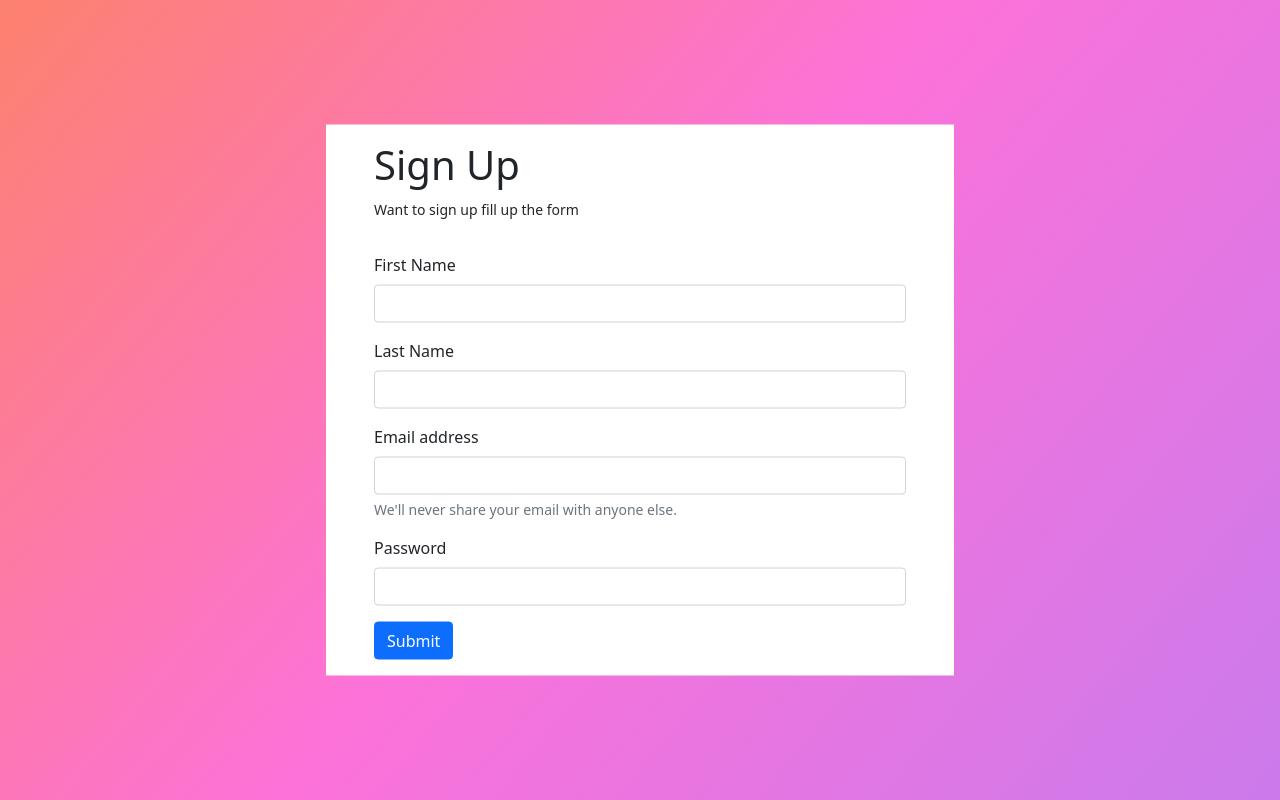
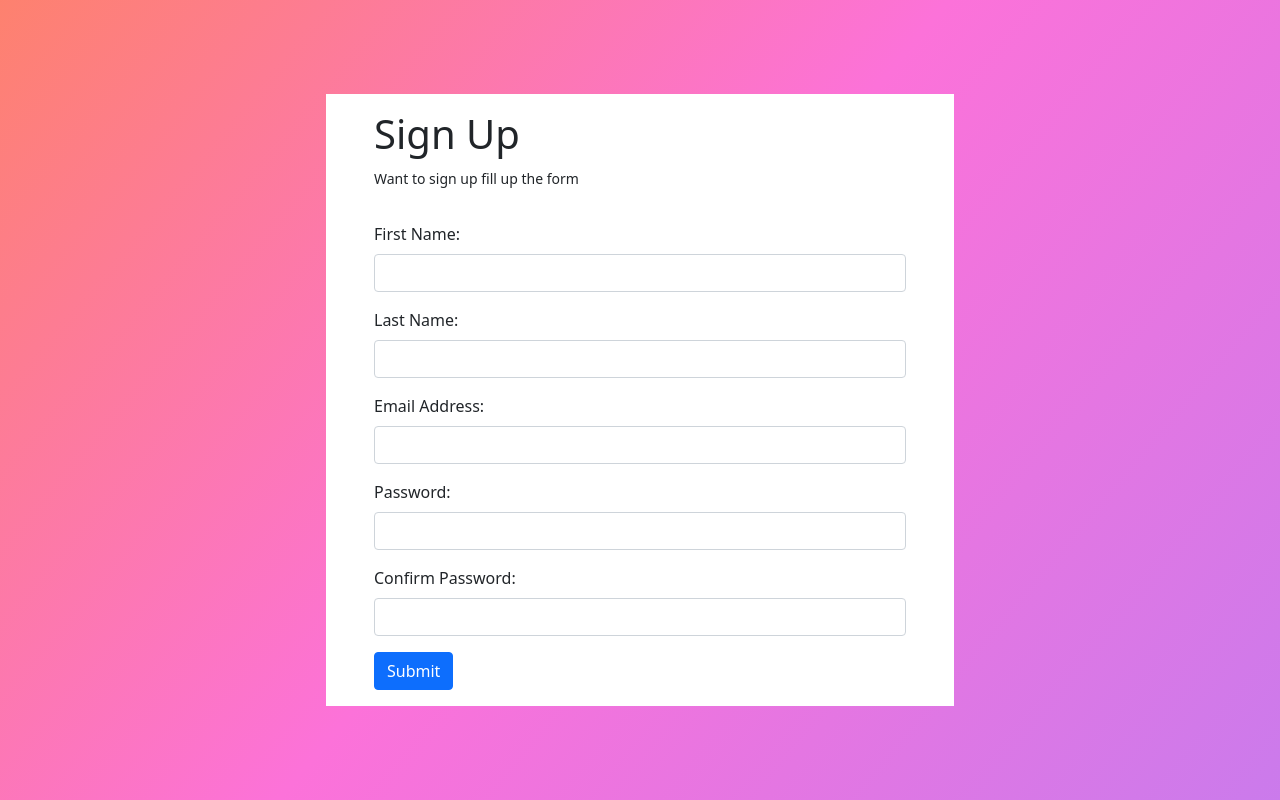
Before and after one commit to rithinark/django-tutorial, a Django app: page / in a window 1280 px wide. Run offline with Django 3.2, Linux system fonts and the light colour scheme.

Commit message:
usercreationform form

```diff
--- a/tutorial/app/forms.py
+++ b/tutorial/app/forms.py
@@ -2,7 +2,13 @@ from django import forms
 from django.contrib.auth.models import User
 from django.contrib.auth.forms import UserCreationForm
 
+User._meta.get_field('email')._unique = True
 class Register(UserCreationForm):
+    first_name = forms.CharField(widget=forms.TextInput(attrs={'class': 'form-control','id': 'InputFname'}), max_length = 32, label="First Name")
+    last_name = forms.CharField(widget=forms.TextInput(attrs={'class': 'form-control','id': 'InputLname'}), max_length = 32, label="Last Name")
+    email = forms.EmailField(widget=forms.EmailInput(attrs={'class': 'form-control', 'id': 'InputEmail'}), max_length=254, label="Email Address")
+    password1 = forms.CharField(widget=forms.PasswordInput(attrs={'class': 'form-control', 'id': 'InputPassword'}), label="Password")
+    password2 = forms.CharField(widget=forms.PasswordInput(attrs={'class': 'form-control', 'id': 'InputPassword'}), label="Confirm Password")
     class Meta:
         model = User
-        fields = ['username' ,'password1', 'password2']
+        fields = ['first_name', 'last_name', 'email', 'password1', 'password2']
--- a/tutorial/app/views.py
+++ b/tutorial/app/views.py
@@ -12,4 +12,5 @@ def index(request):
             return HttpResponse("success")
     else:
         form = Register()
+        print([type(fo) for fo in form])
     return render(request,'app\\index.html',{'forms':form})
--- a/tutorial/templates/app/index.html
+++ b/tutorial/templates/app/index.html
@@ -21,27 +21,16 @@
             </div>
             <div class="regist-form mb-5 mx-5">
                 <form method="POST">
-                    <div class="mb-3">
-                        <label for="exampleInputFname" class="form-label">First Name</label>
-                        <input type="text" class="form-control" id="exampleInputFname">
-                    </div>
-                    <div class="mb-3">
-                        <label for="exampleInputLname" class="form-label">Last Name</label>
-                        <input type="text" class="form-control" id="exampleInputLname">
-                    </div>
-                    <div class="mb-3">
-                        <label for="exampleInputEmail1" class="form-label">Email address</label>
-                        <input type="email" class="form-control" id="exampleInputEmail1" aria-describedby="emailHelp">
-                        <div id="emailHelp" class="form-text">We'll never share your email with anyone else.</div>
-                    </div>
-                    <div class="mb-3">
-                        <label for="exampleInputPassword1" class="form-label">Password</label>
-                        <input type="password" class="form-control" id="exampleInputPassword1">
-                    </div>
+                    {%csrf_token%}
+                    {%for form in forms%}
+                        <div class="mb-3">
+                            <label for={{form.id_for_label}} class="form-label">{{form.label_tag}}</label>
+                            {{form}}
+                        </div>
+                    {%endfor%}
                     <button type="submit" class="btn btn-primary mb-3">Submit</button>
                 </form>
             </div>
-
 
         </div>
 
```
Also changed, not shown: tutorial/db.sqlite3.
